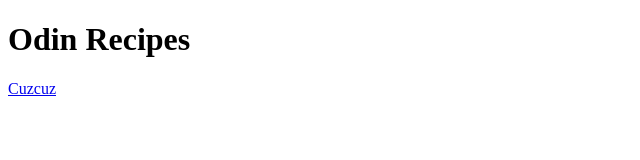
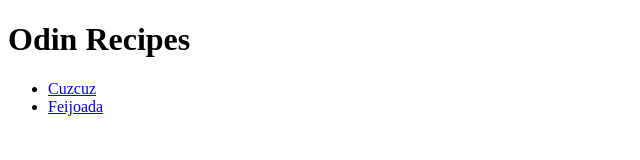
Before and after one commit to carolinelds/odin-recipes, a plain HTML site: page index.html in a window 1280 px wide. Shown: the whole page, without its empty margins (0-640 px from the left). Drawn offline with Linux system fonts and the light colour scheme.

Commit message:
Create second recipe and add its link on index

```diff
--- a/index.html
+++ b/index.html
@@ -8,6 +8,9 @@
     <body>
         <h1>Odin Recipes</h1>
 
-        <a href="./recipes/cuzcuz.html">Cuzcuz</a>
-    </body>
+        <ul>
+            <li><a href="./recipes/cuzcuz.html">Cuzcuz</a></li>
+            <li><a href="./recipes/feijoada.html">Feijoada</a></li>
+        </ul>
+        </body>
 </html>
```
Also changed, not shown: recipes/feijoada.html (added, +11 -0 lines).
